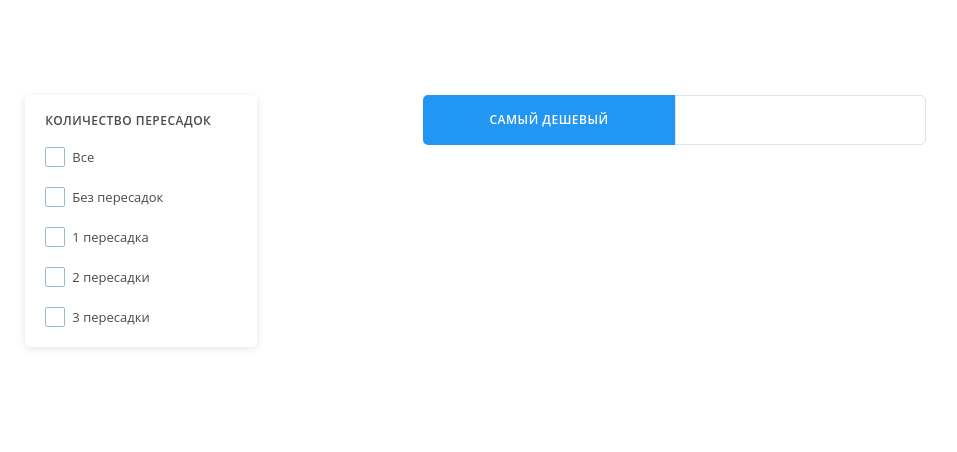
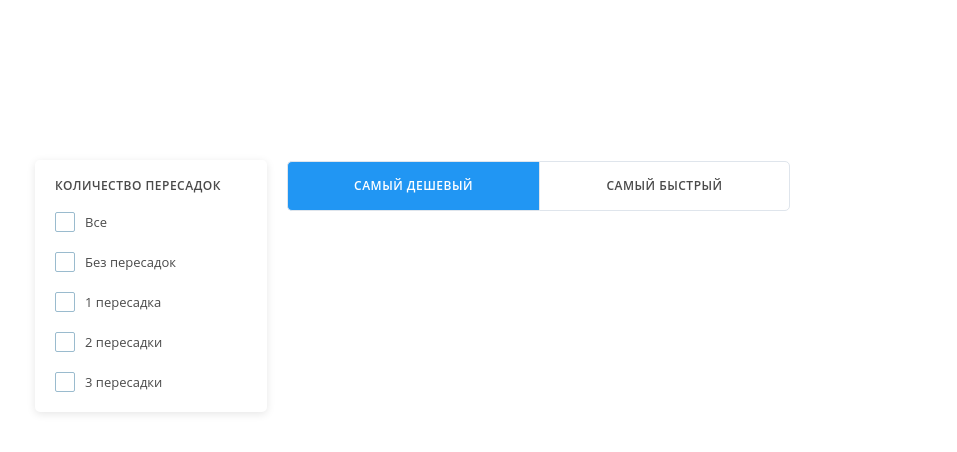
Before and after one commit to IliaOv/aviasales-test, a React app: page / in a window 1280 px wide. Shown: the top 452 px of the page, without its empty margins (112-1069 px from the left). Built offline with nearby package versions, Linux system fonts and the light colour scheme.

Commit message:
MostFilter

```diff
--- a/package.json
+++ b/package.json
@@ -7,10 +7,12 @@
   "license": "MIT",
   "devDependencies": {
     "@babel/core": "^7.7.5",
+    "@babel/plugin-proposal-class-properties": "^7.7.4",
     "@babel/preset-env": "^7.7.6",
     "@babel/preset-react": "^7.7.4",
     "autoprefixer": "^9.7.3",
     "babel-loader": "^8.0.6",
+    "classnames": "^2.2.6",
     "clean-webpack-plugin": "^3.0.0",
     "copy-webpack-plugin": "^5.0.5",
     "css-loader": "^3.2.1",
@@ -37,6 +39,9 @@
     "presets": [
       "@babel/preset-env",
       "@babel/preset-react"
+    ],
+    "plugins": [
+      "@babel/plugin-proposal-class-properties"
     ]
   }
 }
--- a/src/App.js
+++ b/src/App.js
@@ -1,17 +1,24 @@
 import React, { Component } from "react";
 import { StopFilter } from "./components/StopFilter/StopFilter";
-import {MostFilter} from "./components/MostFilter/MostFilter"
+import { MostFilter } from "./components/MostFilter/MostFilter";
 import "./App.scss";
 
+class App extends Component {
+  state = {
+    activeIndex: "Самый дешевый"
+  };
 
-
-class App extends Component {
+  toggleClass = item => {
+    this.setState({
+      activeIndex: item
+    });
+  };
   render() {
     return (
-      <React.Fragment>
+      <main className="page__main">
         <StopFilter />
-        <MostFilter />
-      </React.Fragment>
+        <MostFilter active={this.state.activeIndex} update={this.toggleClass} />
+      </main>
     );
   }
 }
--- a/src/App.scss
+++ b/src/App.scss
@@ -2,3 +2,8 @@ h1 {
   color: #27aedb;
   text-align: center;
 }
+
+.page__main {
+  display: flex;
+  align-items: baseline;
+}
--- a/src/components/MostFilter/MostFilter.js
+++ b/src/components/MostFilter/MostFilter.js
@@ -1,16 +1,33 @@
 import React, { PureComponent } from "react";
+import cx from "classnames";
 import "./MostFilter.scss";
+
+const types = ["Самый дешевый", "Самый быстрый"];
+const classes = ["mostfilter__type_cheap", "mostfilter__type_fast"];
+
+function ShowTypes(props) {
+  return types.map((item, index) => (
+    <div
+      key={index}
+      className={cx(
+        "mostfilter__type",
+        classes[index],
+        item === props.active ? "mostfilter__type_active" : null
+      )}
+      onClick={() => {
+        props.update(item);
+      }}
+    >
+      {item}
+    </div>
+  ));
+}
 
 class MostFilter extends PureComponent {
   render() {
     return (
-      <div className={'mostfilter'}>
-        <div className={'mostfilter__cheap'}>
-          Самый дешевый
-        </div>
-        <div className={'mostfilter__fast'}>
-          Самый быстрый
-        </div>
+      <div className="mostfilter">
+        <ShowTypes active={this.props.active} update={this.props.update} />
       </div>
     );
   }
--- a/src/components/MostFilter/MostFilter.scss
+++ b/src/components/MostFilter/MostFilter.scss
@@ -1,11 +1,5 @@
 .mostfilter {
-  position: absolute;
-  top: 11.85%;
-  left: calc(50% - 252px/2 + 1px);
-
   display: flex;
-
-  margin-left: 20px;
 
   font-family: Open Sans, sans-serif;
   font-style: normal;
@@ -13,26 +7,15 @@
   font-size: 12px;
   line-height: 20px;
 
+  margin-left: 20px;
+
   text-align: center;
   letter-spacing: 0.5px;
   text-transform: uppercase;
 
-  color: #FFF;
+  cursor: pointer;
 
-  &__cheap {
-    width: 252px;
-    height: 50px;
-
-    display: flex;
-    align-items: center;
-    justify-content: center;
-
-    background: #2196F3;
-
-    border-radius: 5px 0 0 5px;
-  }
-
-  &__fast {
+  &__type {
     width: 251px;
     height: 50px;
 
@@ -40,11 +23,28 @@
     align-items: center;
     justify-content: center;
 
-    background: #FFF;
+    background: #fff;
 
-    border: 1px solid #DFE5EC;
+    border: 1px solid #dfe5ec;
     box-sizing: border-box;
 
-    border-radius: 0 5px 5px 0;
+    color: #4a4a4a;
+
+    &_cheap {
+      border-radius: 5px 0 0 5px;
+      border-right: 0;
+    }
+
+    &_fast {
+      border-radius: 0 5px 5px 0;
+    }
+
+    &_active {
+      width: 252px;
+
+      background: #2196f3;
+
+      color: #fff;
+    }
   }
 }
--- a/src/components/StopFilter/StopFilter.js
+++ b/src/components/StopFilter/StopFilter.js
@@ -13,16 +13,16 @@ function ShowTypes() {
   return types.map((item, index) => (
     <label
       key={Math.random()}
-      className={"stopfilter__container"}
-      htmlFor={item+index}
+      className="stopfilter__container"
+      htmlFor={item + index}
     >
       <input
         key={Math.random()}
-        className={"stopfilter__checkbox"}
+        className="stopfilter__checkbox"
         type="checkbox"
-        id={item+index}
+        id={item + index}
       />
-      <span className={"stopfilter__checkmark"}></span>
+      <span className="stopfilter__checkmark"></span>
       {item}
     </label>
   ));
@@ -31,9 +31,9 @@ function ShowTypes() {
 class StopFilter extends PureComponent {
   render() {
     return (
-      <form className={"stopfilter"}>
+      <form className="stopfilter">
         <fieldset>
-          <p className={"stopfilter__header"}>Количество пересадок</p>
+          <p className="stopfilter__header">Количество пересадок</p>
           <ShowTypes />
         </fieldset>
       </form>
--- a/src/components/StopFilter/StopFilter.scss
+++ b/src/components/StopFilter/StopFilter.scss
@@ -3,12 +3,12 @@ fieldset {
 }
 
 .stopfilter {
-  position: absolute;
-  left: 10.73%;
-  top: 11.85%;
-  padding: 0;
+  padding-top: 0.1px;
   width: 232px;
   height: 252px;
+
+  margin-left: 11%;
+  margin-top: 12%;
 
   font-family: Open Sans, sans-serif;
   font-style: normal;
@@ -36,12 +36,10 @@ fieldset {
     align-items: center;
 
     height: 40px;
-    left: 50px;
 
     font-size: 13px;
     line-height: 20px;
 
-    padding-left: 40px;
     cursor: pointer;
 
     color: #4a4a4a;
@@ -52,6 +50,8 @@ fieldset {
 
   /* Hide the browser's default checkbox */
   &__checkbox {
+    display: contents;
+
     opacity: 0;
     height: 0;
     width: 0;
@@ -59,9 +59,6 @@ fieldset {
 
   /* Create a custom checkbox */
   &__checkmark {
-    position: absolute;
-    left: 20px;
-
     height: 20px;
     width: 20px;
     background-color: #fff;
@@ -69,10 +66,12 @@ fieldset {
     box-sizing: border-box;
     border-radius: 2px;
 
+    margin-left: 20px;
+    margin-right: 10px;
+
     /* Create the checkmark/indicator (hidden when not checked) */
     &:after {
       content: "";
-      position: absolute;
       display: none;
     }
   }
@@ -89,10 +88,12 @@ fieldset {
 
   /* Style the checkmark/indicator */
   &__container &__checkmark:after {
-    left: 7px;
-    top: 2px;
     width: 4px;
     height: 8px;
+
+    margin-left: 7px;
+    margin-top: 3px;
+
     border: solid #2196f3;
     border-width: 0 1.5px 1.5px 0;
     transform: rotate(45deg);
--- a/src/index.html
+++ b/src/index.html
@@ -1,13 +1,24 @@
 <!DOCTYPE html>
 <html lang="ru">
   <head>
-  <meta charset="utf-8">
-  <meta name="viewport" content="width=device-width, initial-scale=1, shrink-to-fit=no">
-  <meta name="theme-color" content="#000000">
-  <link rel="shortcut icon" href="favicon/favicon.png">
-  <link rel="apple-touch-icon" href="favicon/apple-touch-icon.png">
-  <link rel="apple-touch-icon" sizes="72x72" href="favicon/apple-touch-icon-72x72.png">
-  <link rel="apple-touch-icon" sizes="114x114" href="favicon/apple-touch-icon-114x114.png">
+    <meta charset="utf-8" />
+    <meta
+      name="viewport"
+      content="width=device-width, initial-scale=1, shrink-to-fit=no"
+    />
+    <meta name="theme-color" content="#000000" />
+    <link rel="shortcut icon" href="favicon/favicon.png" />
+    <link rel="apple-touch-icon" href="favicon/apple-touch-icon.png" />
+    <link
+      rel="apple-touch-icon"
+      sizes="72x72"
+      href="favicon/apple-touch-icon-72x72.png"
+    />
+    <link
+      rel="apple-touch-icon"
+      sizes="114x114"
+      href="favicon/apple-touch-icon-114x114.png"
+    />
     <title>Aviasales test task</title>
   </head>
   <body>
```
Also changed, not shown: src/index.js (+4 -4 lines), 1 other file (tests, documents, lock files or other folders). Lines whose indentation alone changed are shown as unchanged.
